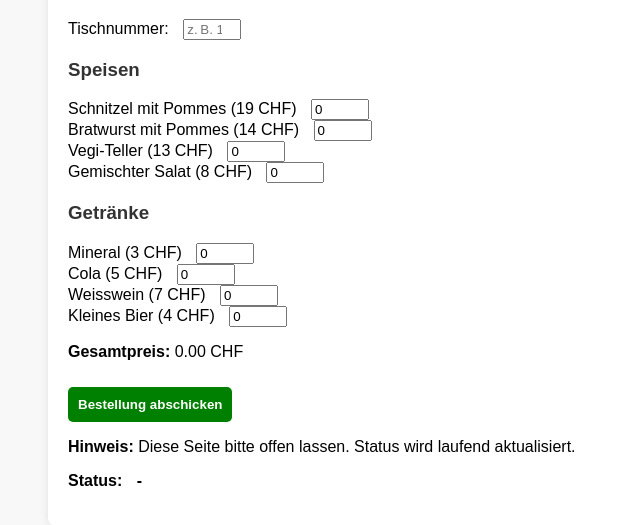
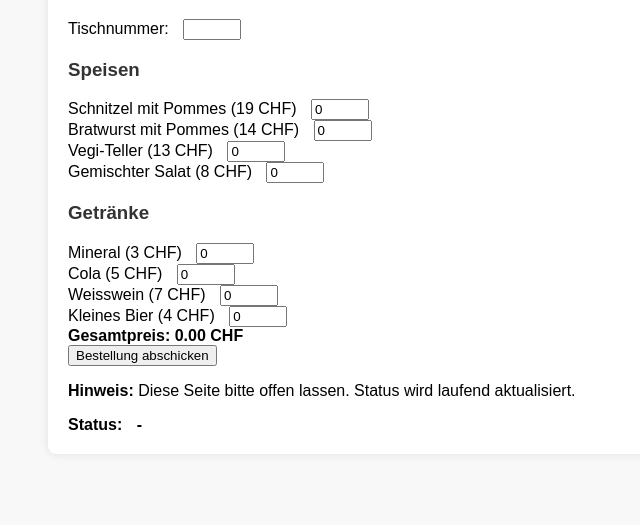
Before and after one commit to pditi255/b-sebeiz-1.2, a website: page index.html in a window 1280 px wide. Shown: the part 101-626 px from the top of the page, without its empty margins (272-912 px from the left). Drawn offline with Linux system fonts and the light colour scheme.

Commit message:
Update index.html

```diff
--- a/index.html
+++ b/index.html
@@ -1,26 +1,30 @@
 <!DOCTYPE html>
 <html lang="de">
 <head>
-  <meta charset="UTF-8">
+  <meta charset="UTF-8" />
   <title>Willkommen beim Fest!</title>
-  <link rel="stylesheet" href="styles.css">
+  <link rel="stylesheet" href="styles.css" />
 </head>
 <body>
   <div class="container">
     <h1>Willkommen beim Fest!</h1>
 
     <label for="table">Tischnummer:</label>
-    <input type="number" id="table" min="1" placeholder="z. B. 1" />
+    <input type="number" id="table" min="1" max="50" />
 
     <div id="menuContainer"></div>
 
-    <p><strong>Gesamtpreis:</strong> <span id="total">0.00</span> CHF</p>
+    <div class="summary">
+      <strong>Gesamtpreis: <span id="total">0.00</span> CHF</strong>
+    </div>
 
-    <button id="orderButton" class="btn-bestellen">Bestellung abschicken</button>
+    <button id="orderButton" class="order-button">Bestellung abschicken</button>
 
     <p><strong>Hinweis:</strong> Diese Seite bitte offen lassen. Status wird laufend aktualisiert.</p>
 
-    <p><strong>Status:</strong> <span id="status" class="status-label">-</span></p>
+    <div class="status-block">
+      <strong>Status:</strong> <span id="status" class="status-label">-</span>
+    </div>
   </div>
 
   <script src="script.js"></script>
```
